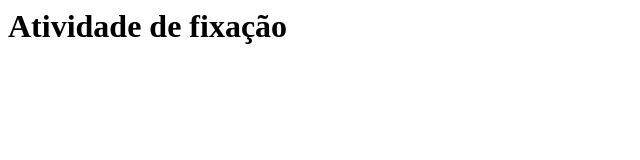
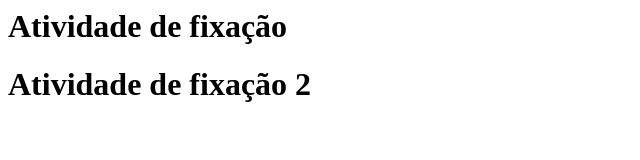
Before and after one commit to kauapcota-sketch/POWER_TRI_ATIVIDADE, a plain HTML site: page index.html in a window 1280 px wide. Shown: the whole page, without its empty margins (0-640 px from the left). Drawn offline with Linux system fonts and the light colour scheme.

Commit message:
PowerTriAtividade: Front | sub titulo

```diff
--- a/index.html
+++ b/index.html
@@ -1 +1,3 @@
 <h1>Atividade de fixação</h1>
+
+<h1>Atividade de fixação 2</h1>
```
